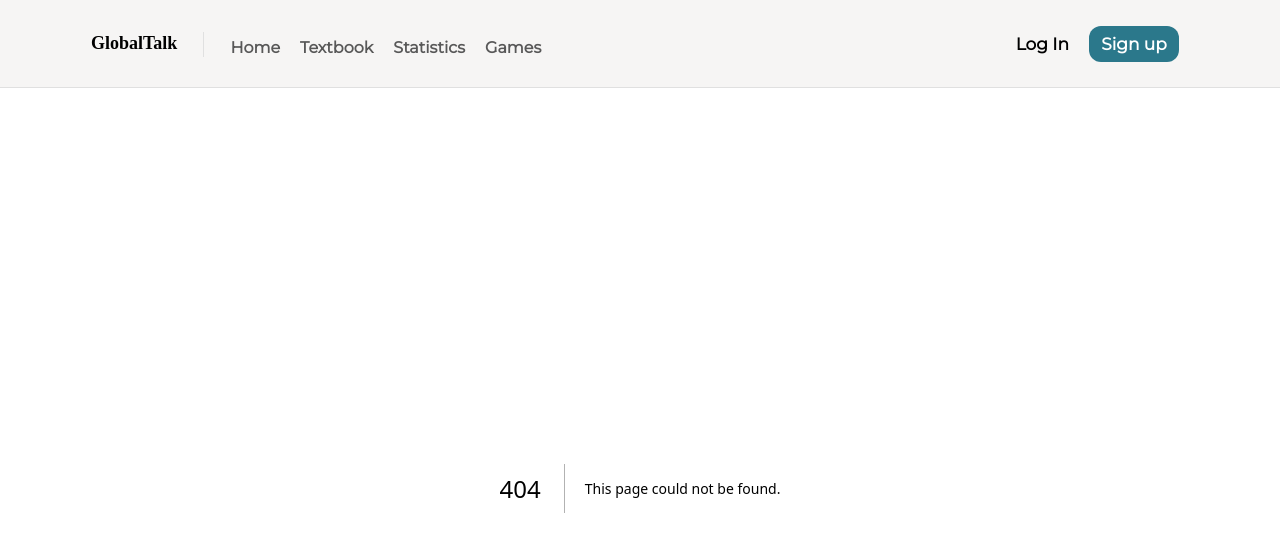
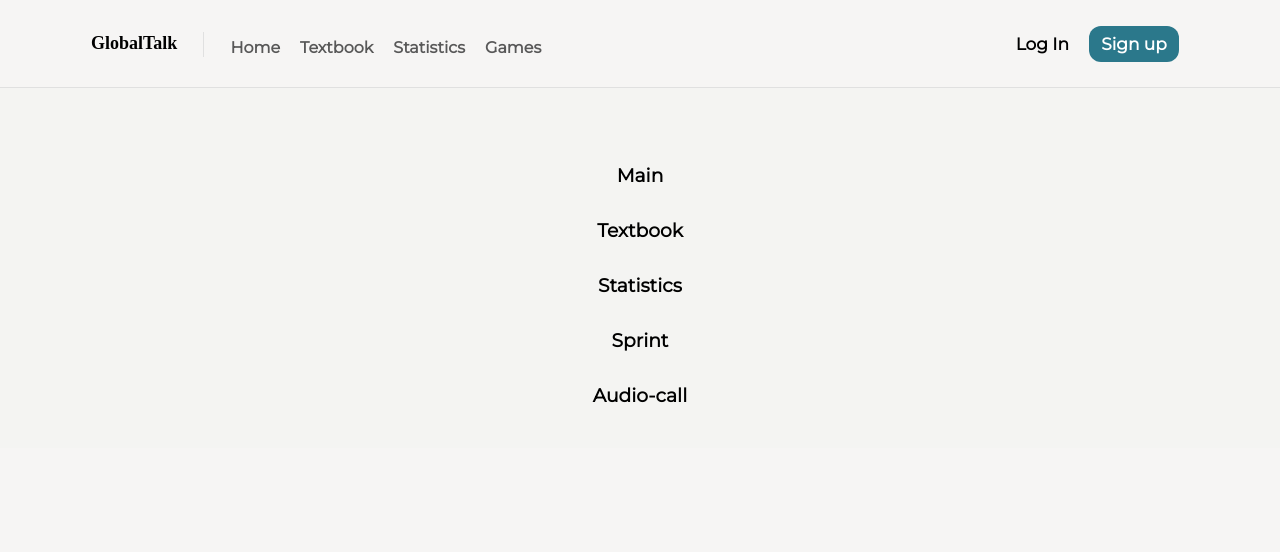
Before and after one commit to thinc-org/hacktoschool-48, a Next.js app in the folder frontend/: page /navigation in a window 1280 px wide. Before the commit this address had no page. Shown: the top 552 px of the page. Built offline with nearby package versions, Linux system fonts and the light colour scheme; a web font is replaced by a local one.

Commit message:
Navigation page

```diff
--- /dev/null
+++ b/frontend/pages/navigation.js
@@ -0,0 +1,18 @@
+import React from 'react';
+import navStyles from '../styles/nav.module.css';
+import Link from 'next/link';
+
+export default function navigation() {
+    return (
+        <div className={navStyles.nav}>
+            <div className={navStyles.navitem}>
+                <Link href='/'><h3>Main</h3></Link>
+                <h3>Textbook</h3>
+                <h3>Statistics</h3>
+                <h3>Sprint</h3>
+                <h3>Audio-call</h3>
+            </div>
+
+        </div>
+    );
+}
--- /dev/null
+++ b/frontend/styles/nav.module.css
@@ -0,0 +1,34 @@
+.nav {
+  display: flex;
+  flex-direction: column;
+  justify-content: center;
+  align-items: center;
+  isolation: isolate;
+
+  position: relative;
+  width: 100%;
+  height: 360px;
+
+  background: #f4f4f2;
+}
+
+.navitem {
+  display: flex;
+  flex-direction: column;
+  align-items: center;
+  padding: 0px;
+  gap: 32px;
+
+  width: 200px;
+  height: 208px;
+
+  flex: none;
+  order: 0;
+  flex-grow: 0;
+  z-index: 0;
+
+  font-weight: 600;
+}
+.navitem h3:hover {
+    color: #2B788B
+}
```
